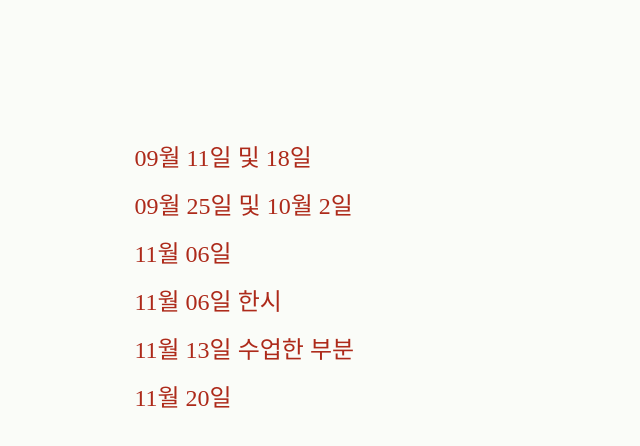
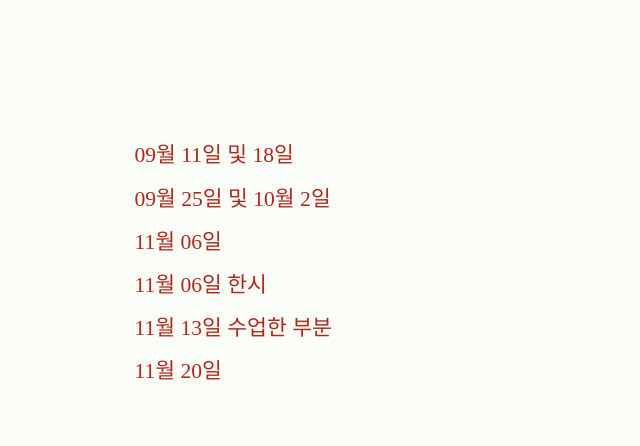
Before and after one commit to Simhyeon/sadong_hanja, a website: page index.html in a window 1280 px wide. Shown: the whole page, without its empty margins (0-640 px from the left). Drawn offline with Linux system fonts and the light colour scheme; a web font is replaced by a local one.

Commit message:
Hopefully last

```diff
--- a/hanja.css
+++ b/hanja.css
@@ -1,13 +1,14 @@
-html {
+html{
     color: #373d3f;
     background-color: #fafcf8;
+    font-size:120%;
 }
 body {
     font-size: 16px;
 }
 
 div{
-    font-size: 130%;
+    font-size: 150%;
 }
 
 .hangul {
@@ -23,7 +24,7 @@ div{
     bottom: 5px;
     right: 5px;
     z-index: 99;
-    font-size: 150%;
+    font-size: 200%;
     border: none;
     outline: none;
     background-color: rgb(77, 58, 58);
@@ -32,3 +33,12 @@ div{
     padding: 10px;
     border-radius: 4px;
 }
+
+@media(min-width:60em){
+    div{
+        font-size: 90%
+    }
+    #reset {
+        font-size: 100%;
+    }
+}
--- a/index.html
+++ b/index.html
@@ -8,11 +8,10 @@
                 font-family: "NanumBarunGothic";
                 src: url("./NanumBarunGothic.ttf") format("woff");
             }
-            html {
+            html{
+                color: #373d3f;
                 background-color: #fafcf8;
-            }
-            body {
-                font-size: 16px;
+                font-size:120%;
             }
             div#exterior {
                 padding: 10%;
@@ -23,6 +22,12 @@
                 color: #AD2A1A;
                 font-family: NanumBarunGothic;
                 text-decoration: none;
+            }
+
+            @media(min-width:60em){
+                html{
+                    font-size: 90%
+                }
             }
         </style>
     </head>
```
